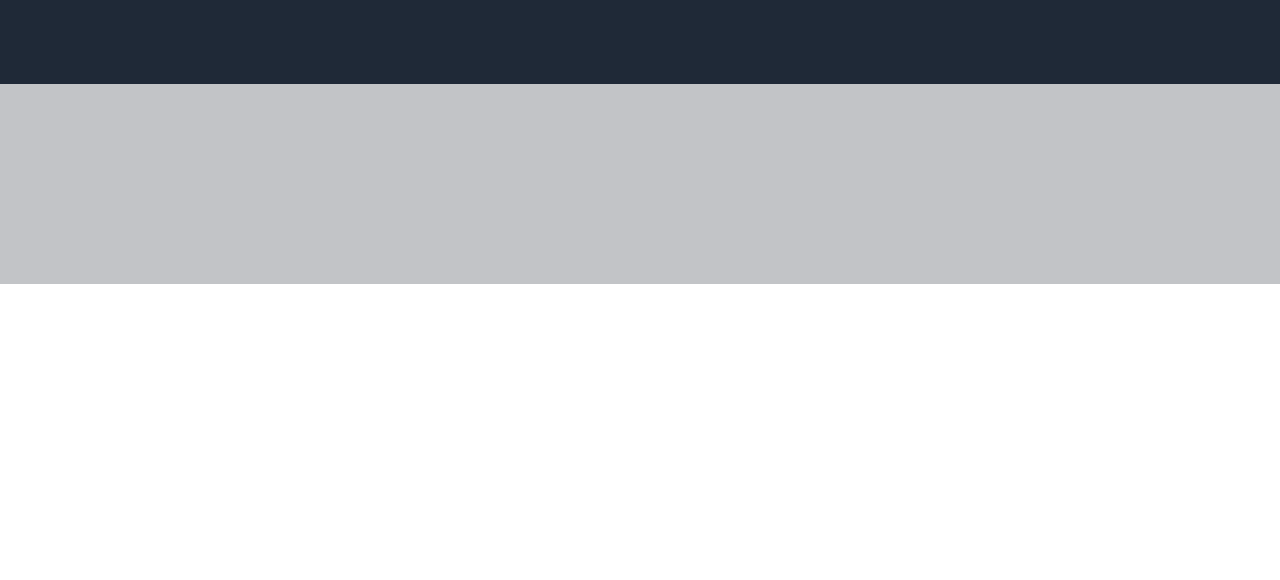
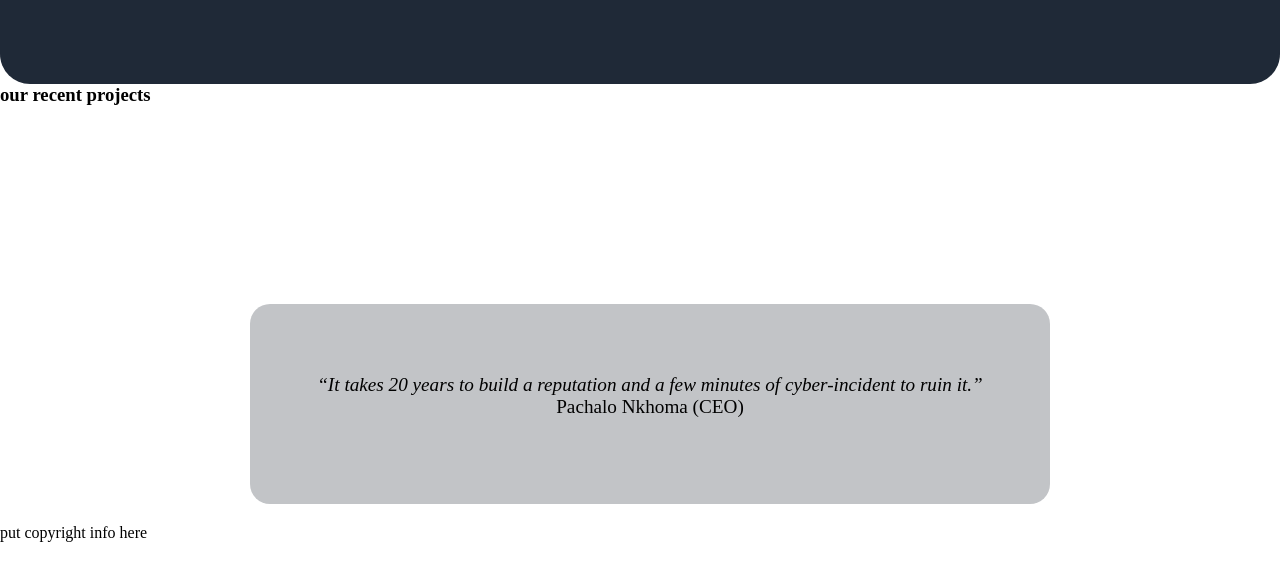
Before and after one commit to Kelvin-nightowl/landing-page, a plain HTML site: page index.html in a window 1280 px wide. Shown: the part 196-776 px from the top of the page. Drawn offline with Linux system fonts and the light colour scheme.

Commit message:
modifying the middle section added content waiting to change font and style

```diff
--- a/css/style.css
+++ b/css/style.css
@@ -11,14 +11,25 @@
     height: 280px;
     margin-top: 0px;
     font-family: Roboto;
+    border-bottom-left-radius: 30px;
+    border-bottom-right-radius: 30px;
 }
 
 .middle-section {
     background-color: #ffffff;
+    height: 200px;
+    display: flex;
 }
 .lower-section {
     background-color: #c2c4c7;
     height: 200px;
+    width: 800px;
+    margin: 20px;
+    border-radius: 20px;
+    margin-left: 250px;
+    text-align: center;
+    font-size: larger;
+
 }
 li, a {
     display: inline;
@@ -48,3 +59,7 @@ header {
     margin-left: 100px;
     font-style: italic;
 }
+.quote {
+    padding-top: 70px;
+    font-style: italic;
+}
--- a/index.html
+++ b/index.html
@@ -24,8 +24,15 @@
 
     </div>
     <div class="middle-section">
-        <p></p>
+        <h3 class="projects">our recent projects</h3>
     </div>
-    <div class="lower-section"></div>
+    <div class="lower-section">
+        <p class="quote">“It takes 20 years to build a reputation and a few minutes of cyber-incident to ruin it.”</p>
+        <p class="pk">Pachalo Nkhoma (CEO)</p>
+
+    </div>
+    <footer><div>
+        <p>put copyright info here</p>
+    </div></footer>
 </body>
 </html>
```
